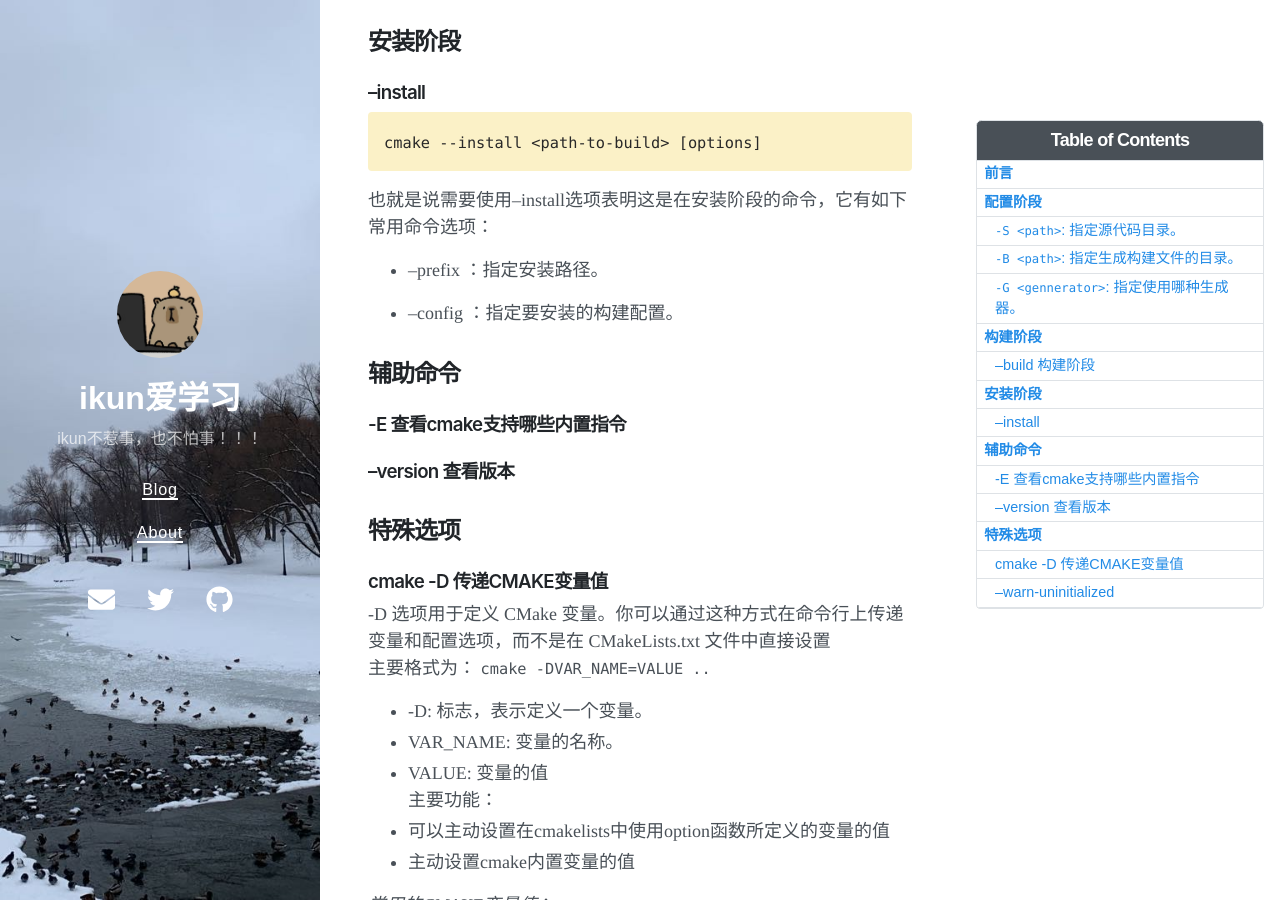
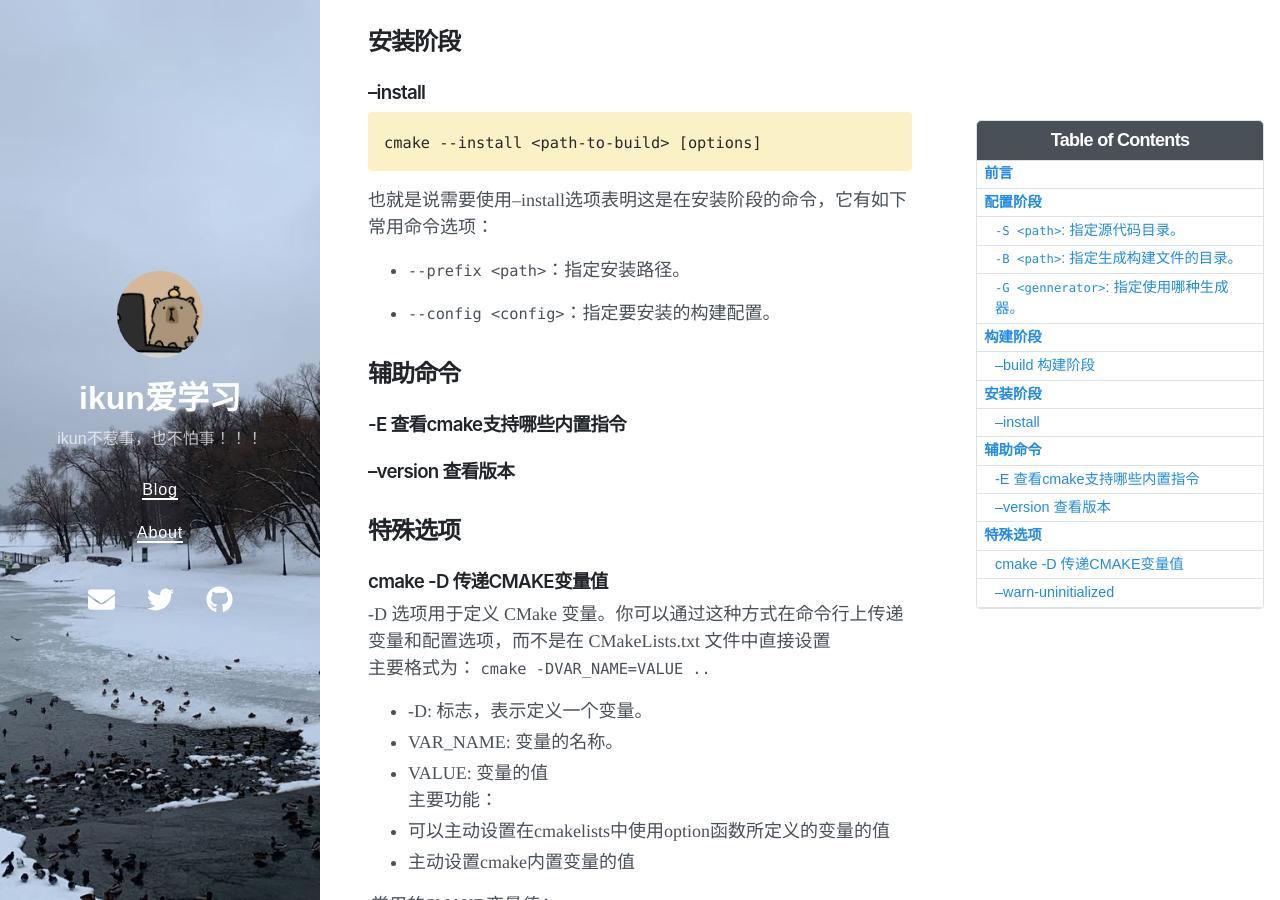
Before and after one commit to SuperIkunFan/SuperIkunFan.github.io, a Jekyll site: the page built from _posts/2024-09-04-cmake的命令行参数.md, in a window 1280 px wide and 900 px high, scrolled down 1424 px. Built offline with Jekyll 4.4.1, drawn with Linux system fonts in a browser that asks for light colours; nearby versions of some CDN libraries.

Commit message:
修改cmake命令行参数

````diff
--- a/_posts/2024-09-04-cmake的命令行参数.md
+++ b/_posts/2024-09-04-cmake的命令行参数.md
@@ -51,9 +51,9 @@ cmake --build <path-to-build> [options]
 cmake --install <path-to-build> [options]
 ```
 也就是说需要使用--install选项表明这是在安装阶段的命令，它有如下常用命令选项：
-+ --prefix <path>：指定安装路径。
++ `--prefix <path>`：指定安装路径。
 
-+ --config <config>：指定要安装的构建配置。
++ `--config <config>`：指定要安装的构建配置。
 
 ## 辅助命令
 
````
